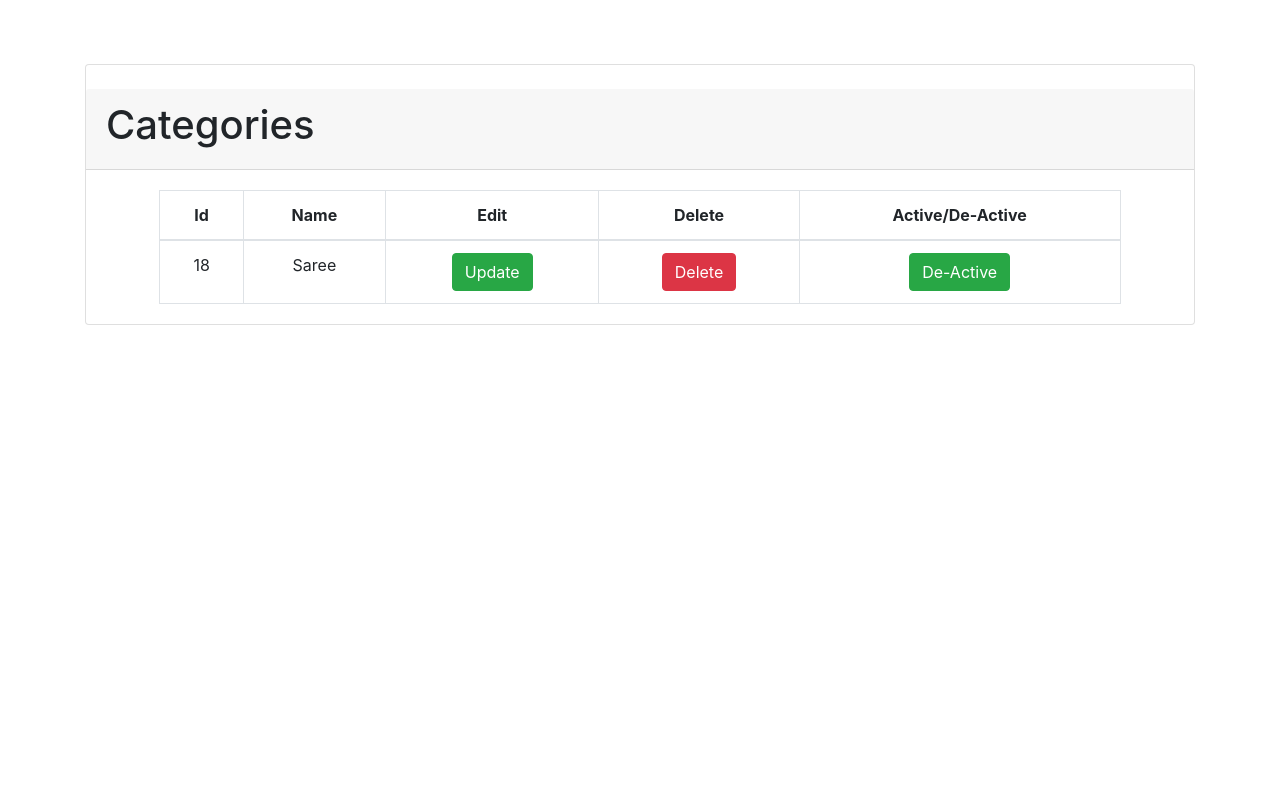
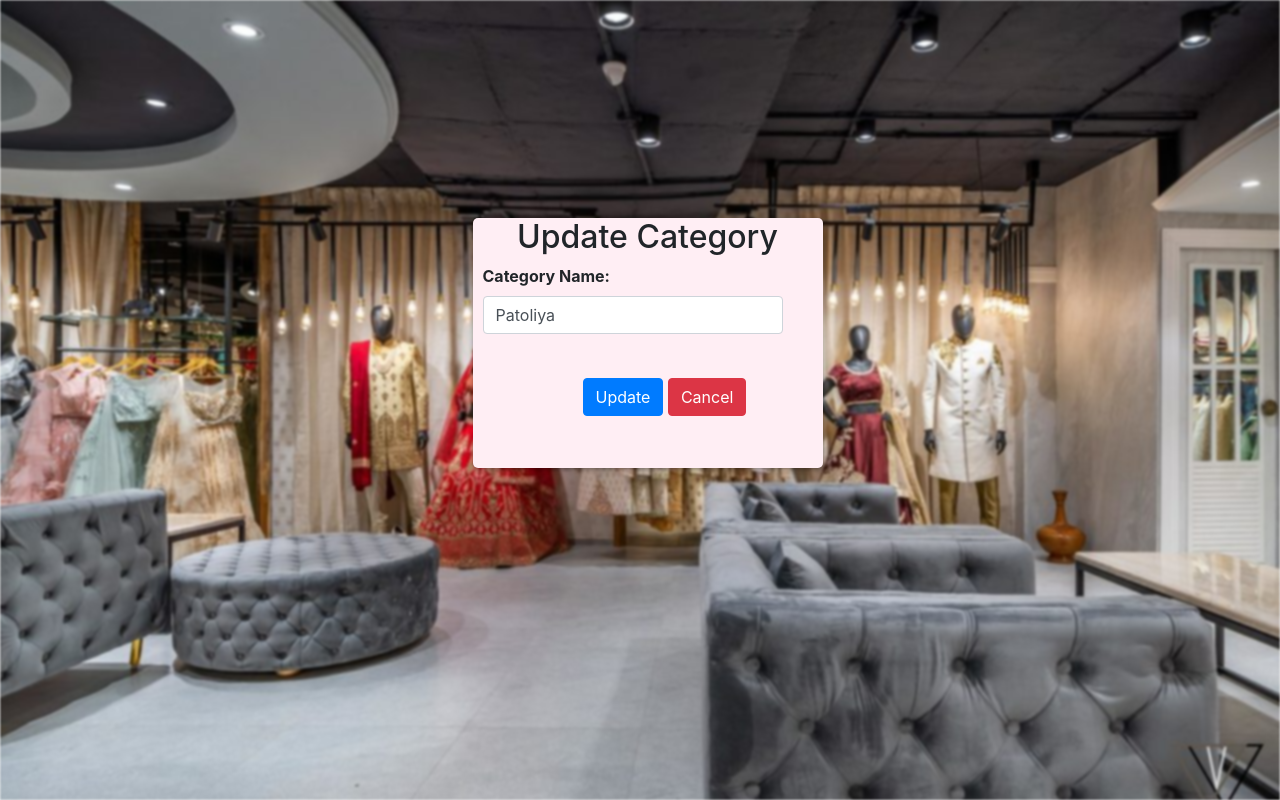
Before and after one commit to drashtipatel2804/BOUTIQUE_MANAGEMENT_SYSTEM, a PHP site: page /Testing.php in a window 1280 px wide. Run offline with PHP 8.4, Linux system fonts and the light colour scheme; a user stored in the database is signed in; data comes from the database, SQL or seed files in the repository.

Commit message:
new updation

```diff
--- a/Testing.php
+++ b/Testing.php
@@ -1,137 +1,141 @@
 <?php
-include 'dbcon.php';
+require_once 'dbcon.php';
 session_start();
-if (isset($_REQUEST['update'])) {
-    if ($_SESSION['category_name']) {
-        header("Location: updateCategory.php");
+if (isset($_SESSION['category_name'])) {
+    $name = $_SESSION['category_name'];
+    $id = $_SESSION['id'];
 } else {
     header("Location: viewCategory.php");
 }
-}
-if (isset($_REQUEST['delete'])) {
+if (isset($_REQUEST['submit'])) {
+    $name = $_REQUEST['category'];
+    $uquery = "update tblcategory set name='$name' where id='$id'";
+    $query_run = mysqli_query($con, $uquery);
 
-    $query = "SELECT * FROM tblcategory";
-    $query_run = mysqli_query($con, $query);
-
-    if (mysqli_num_rows($query_run) > 0) {
-        foreach ($query_run as $category) {
-
-            $categoryid = $category['id'];
+    if ($query_run) {
+        $_SESSION['success'] = "Category updated successfully";
+        header("Location: viewCategory.php");
+    } else {
+        $_SESSION['error'] = "Error updating category: " . mysqli_error($con);
     }
 }
-        $query_delete = "DELETE FROM tblcategory WHERE id = '$categoryid'";
-        $query_run_delete = mysqli_query($con, $query_delete);
-
-        if ($query_run_delete) {
-            // Deletion was successful, you can set a success message if needed
-            $_SESSION['success']= "Category deleted successfully";
-        } else {
-            // Deletion failed, you can set an error message if needed
-            $_SESSION['error'] = "Error deleting category" . mysqli_error($con);;
-        }
-
-}
-
-
 ?>
 <!DOCTYPE html>
-<!--
-Click nbfs://nbhost/SystemFileSystem/Templates/Licenses/license-default.txt to change this license
-Click nbfs://nbhost/SystemFileSystem/Templates/Scripting/EmptyPHPWebPage.php to edit this template
--->
-<html>
+<html lang="en">
     <head>
         <meta charset="UTF-8">
-        <script src="https://cdn.jsdelivr.net/npm/jquery@3.5.1/dist/jquery.slim.min.js" integrity="sha384-DfXdz2htPH0lsSSs5nCTpuj/zy4C+OGpamoFVy38MVBnE+IbbVYUew+OrCXaRkfj" crossorigin="anonymous"></script>
-        <script src="https://cdn.jsdelivr.net/npm/bootstrap@4.6.2/dist/js/bootstrap.bundle.min.js" integrity="sha384-Fy6S3B9q64WdZWQUiU+q4/2Lc9npb8tCaSX9FK7E8HnRr0Jz8D6OP9dO5Vg3Q9ct" crossorigin="anonymous"></script>
+        <meta name="viewport" content="width=device-width, initial-scale=1.0">
+        <title>Update Category</title>
+        <!-- Include Bootstrap CSS -->
         <link rel="stylesheet" href="https://maxcdn.bootstrapcdn.com/bootstrap/4.5.2/css/bootstrap.min.css">
-        <title>View Category</title>
         <style>
-            .btn1{
-                float: right
+            body {
+                background-color: #f8f9fa;
+                overflow: hidden; /* Prevent scrolling */
             }
-
-            .content-wrapper {
-                margin-top: 5%;
+            .background-container {
+                position: fixed;
+                top: 0;
+                left: 0;
+                width: 100%;
+                height: 100%;
+                z-index: -1;
+                filter: blur(1px); /* Adjust the blur radius as needed */
+                background-image: url('IMG/bg.jpg'); /* Replace with the actual path to your image */
+                background-size: cover;
+                background-repeat: no-repeat;
+                background-attachment: fixed;
             }
-            .form-group{
-                background-image: url('IMG/bg.jpg'); /* Replace with the actual path to your image */
+            .container {
+                padding: 20px;
             }
-
+            .error{
+                color: #FF0000;
+                margin-left: 10px;
+            }
+            .form-group {
+                margin-top: 150px;
+                margin-bottom: 20px;
+                margin-left: 100px;
+                border-radius: 5px;
+                box-shadow: 0 2px 4px rgba(0.3, 0.3, 0.3, 0.3);
+                width: 350px;
+                height: 250px;
+                background-color: #FFEEF4;
+            }
+            label {
+                font-weight: bold;
+            }
+            .form-control {
+                width: 300px;
+            }
+            .btn_pos{
+                margin-left: 110px;
+                margin-top: 20px;
+            }
         </style>
     </head>
     <body>
+
+        <div class="background-container"></div>
+        <div class="container mt-5">
+            <div class="row justify-content-center">
+                <div class="col-md-6">
+
+                    <form method="post" action="" name="updateCategory" onsubmit="return validateForm()">
+                        <div class="form-group">
+                            <h2 style="text-align: center">Update Category</h2>
+                            <div>
+                                <label for="name" style="margin-left: 10px">Category Name:</label>
+                                <input type="text" name="category" class="form-control" id="name" style="margin-left: 10px" value="<?php echo $name; ?>">
+                                <span id="categoryError" class="error"></span>
+                            </div>
+                            <div class="btn_pos">
+                                <button type="submit" name="submit" class="btn btn-primary">Update</button>
+                                <button type="submit" name="cancel" class="btn btn-danger">
+                                    <a href="viewCategory.php" style="color: white">Cancel</a>
+                                </button>
+                            </div>
+                            <div id="messageContainer">
                         <?php
-// Check for success or error messages
                         if (isset($_SESSION['success'])) {
-            echo "<div class='alert alert-success'>{$_SESSION['success']}</div>";
+                            echo "<div class='alert alert-success' style='color: green;'>{$_SESSION['success']}</div>";
                             unset($_SESSION['success']); // Clear the message
                         } elseif (isset($_SESSION['error'])) {
-            echo "<div class='alert alert-danger'>{$_SESSION['error']}</div>";
+                            echo "<div class='alert alert-danger' style='color: red;'>{$_SESSION['error']}</div>";
                             unset($_SESSION['error']); // Clear the message
                         }
                         ?>
-
-        <form method="post" action="" name="viewCategory">
-            <div class="content-wrapper ">
-                <section class="content ">
-                    <div class="container ">
-                        <div class="row">
-                            <div class="col-md-12">
-                                <div class="card">
-                                    <div class="card-header mt-4">
-                                        <h1>Categories </h1>
                     </div>
-                                    <div class="card-body">
-                                        <table class="table table-bordered text-center" style="width:90%; margin: auto" >
-                                            <thead>
-                                                <tr>
-                                                    <th>Id</th>
-                                                    <th>Name</th>
-                                                    <th>Edit</th>
-                                                    <th>Delete</th>
-                                                    <th>Active/De-Active</th>
-                                                </tr>
-                                            </thead>
-                                            <tbody>
-                                                <?php
-                                                $query = "SELECT * FROM tblcategory";
-                                                $query_run = mysqli_query($con, $query);
-
-                                                if (mysqli_num_rows($query_run) > 0) {
-                                                    foreach ($query_run as $category) {
-                                                        $_SESSION['category_name'] = $category['name'];
-                                                        $categoryid = $category['id'];
-                                                        if($category['status']==1)
-                                                        {
-                                                            echo "<tr>";
-                                                            echo "<td>{$category['id']}</td>";
-                                                            echo "<td>{$category['name']}</td>";
-                                                            echo "<td><button class='btn btn-success' type='submit' name='update'>Update</a></button></td>";
-                                                            echo "<td><button class='btn btn-danger' type='submit' name='delete'>Delete</a></button></td>";
-                                                            echo "<td><button class='btn btn-success' type='submit' name='deActive'>De-Active</button></td>";
-                                                            echo "</tr>";
-                                                        }
-
-                                                    }
-                                                } else {
-                                                    echo "<tr>";
-                                                    echo "<td colspan='2'>No record found</td>";
-                                                    echo "<td colspan='3'>No any Operation</td>";
-                                                    echo "</tr>";
-                                                }
-                                                ?>
-
-
-                                            </tbody>
-                                        </table>
+                        </div>
+                    </form>
                 </div>
             </div>
         </div>
-                        </div>
-                    </div>
-                </section>
-            </div>
-        </form>
+
+        <script>
+            function validateForm() {
+
+                var category = document.forms["updateCategory"]["category"].value;
+                var isValid = true;
+
+                // Reset previous error messages
+                document.getElementById("categoryError").innerHTML = "";
+
+                if (category === "") {
+                    document.getElementById("categoryError").innerHTML = "Category name is required.";
+                    isValid = false;
+                } else if (!/^[a-zA-Z]+$/.test(category)) {
+                    document.getElementById("categoryError").innerHTML = "Category name must contain only alphabets.";
+                    isValid = false;
+                }
+                return isValid;
+            }
+        </script>
+
+        <!-- Include Bootstrap JS (optional) -->
+        <script src="https://ajax.googleapis.com/ajax/libs/jquery/3.5.1/jquery.min.js"></script>
+        <script src="https://cdnjs.cloudflare.com/ajax/libs/popper.js/1.16.0/umd/popper.min.js"></script>
+        <script src="https://maxcdn.bootstrapcdn.com/bootstrap/4.5.2/js/bootstrap.min.js"></script>
     </body>
 </html>
```
Also changed, not shown: updateCategory.php (+51 -8 lines), viewCategory.php (+86 -35 lines). Lines whose indentation alone changed are shown as unchanged.
